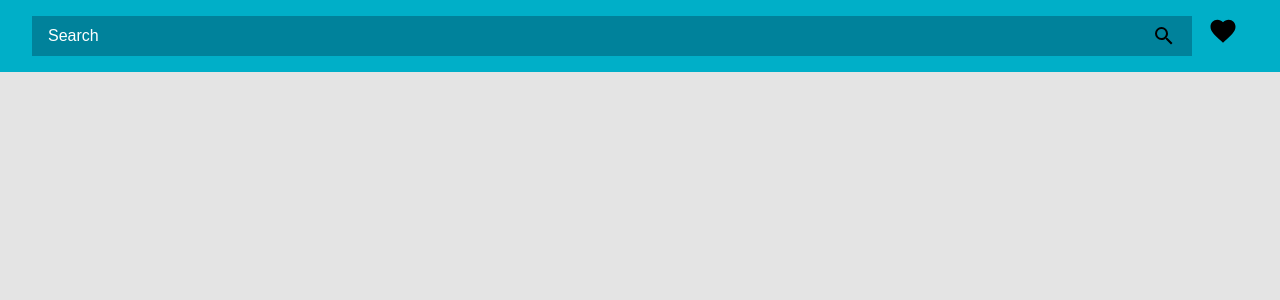
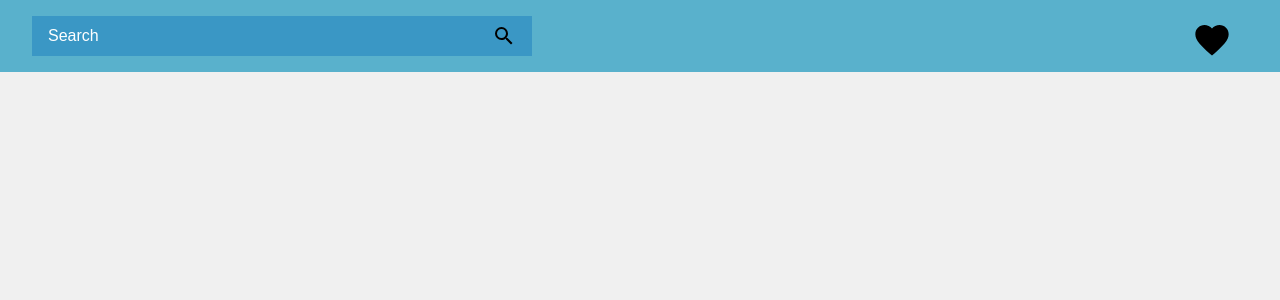
Before and after one commit to alberti-tu/slash-mobility, an Angular app: page / in a window 1280 px wide. Shown: the top 300 px of the page. Built offline with nearby package versions, Linux system fonts and the light colour scheme.

Commit message:
badge and colors

```diff
--- a/src/app/components/ion-list/ion-list.component.scss
+++ b/src/app/components/ion-list/ion-list.component.scss
@@ -1,5 +1,5 @@
 .ion-list-container {
-    background-color: #e4e4e4;
+    background-color: #f0f0f0;
 
     .song-list {
         min-height: calc(100vh - 104px);
@@ -7,14 +7,16 @@
     }
 
     .song {
+        box-shadow: 0 4px 8px 0 #00000033;
         margin-bottom: 16px;
 
         background: #ffffff;
-        border-radius: 4px;
+        border-radius: 8px;
 
         .header {
             img {
-                height: 100%;;
+                border-radius: 8px 8px 0px 0px;
+                height: 100%;
                 width: 100%;
             }
         }
--- a/src/app/components/ion-searchbar/ion-searchbar.component.scss
+++ b/src/app/components/ion-searchbar/ion-searchbar.component.scss
@@ -1,5 +1,5 @@
 .ion-searchbar-container {
-    background: #00afc8;
+    background: #59b1cc;
     padding: 1em 2em;
 
     display: flex;
@@ -17,7 +17,7 @@
         justify-content: space-between;
 
         width: -webkit-fill-available;
-        background: #00829b;
+        background: #3a97c5;
 
         input {
             background: transparent;
@@ -44,17 +44,28 @@
         position: relative;
         margin: 0px 16px;
 
+        height: 40px;
+        width: 40px;
+
         img {
-            height: 75%;
+            position: relative;
+            height: 100%;
+            top: 10%;
         }
 
         div {
             position: absolute;
-            transform: translate(50%, -80%);
+            transform: translate(125%,-145%);
 
             border-radius: 50%;
             background: #e6e6e6;
             padding: 6px 8px;
         }
     }
+
+    @media screen and (min-width: 530px) {
+        .input-group {
+            width: 500px;
+        }
+    }
 }
```
